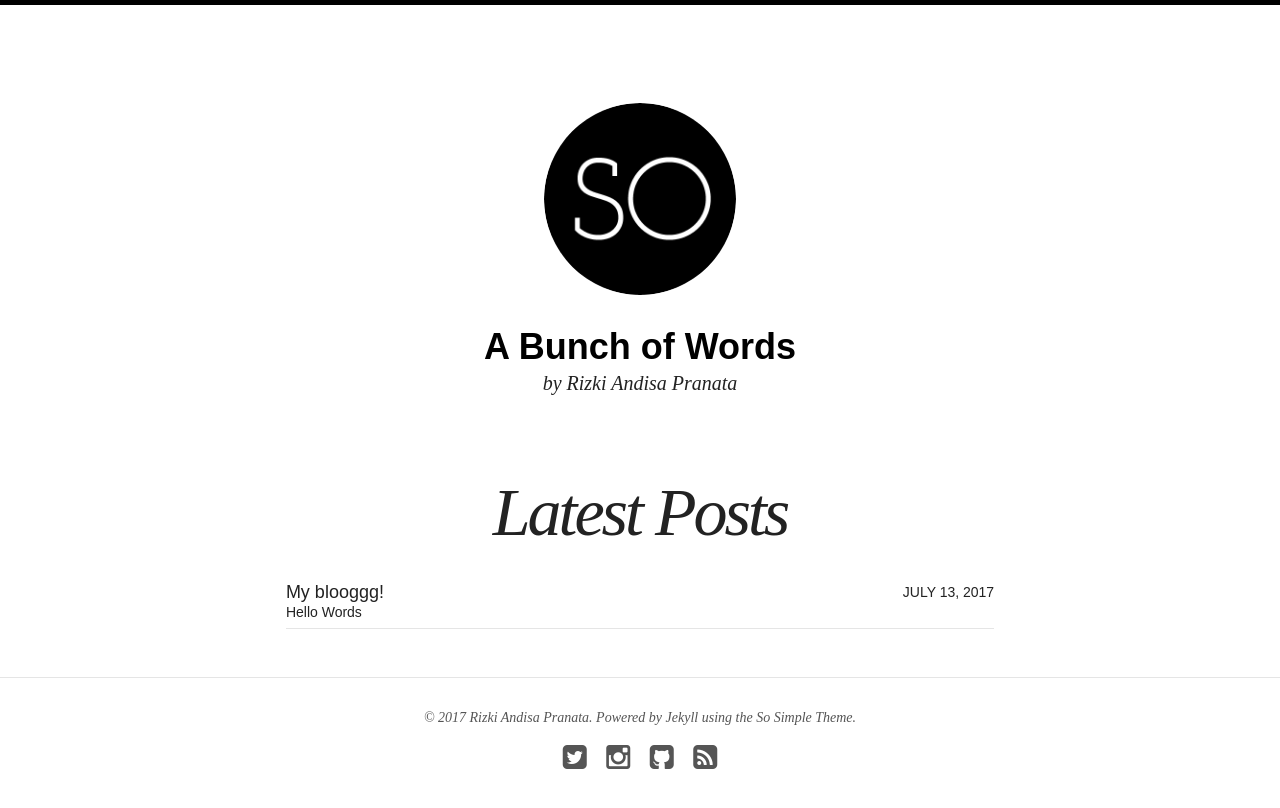
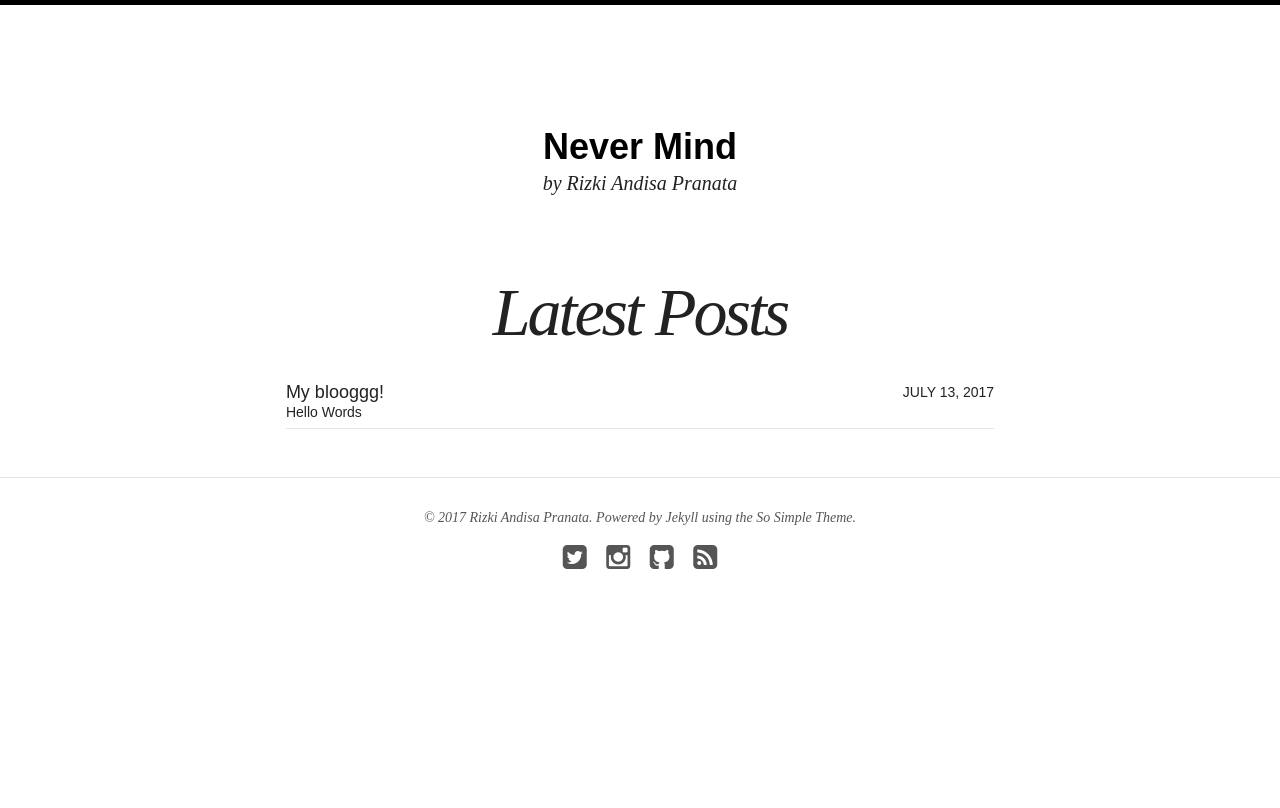
Before and after one commit to Rapranata/rapranata.github.io, a Jekyll site: the page built from index.html, in a window 1280 px wide. Shown: the top 808 px of the page. Built offline with Jekyll 4.4.1, drawn with Linux system fonts in a browser that asks for light colours; nearby versions of some CDN libraries.

Commit message:
change site title

```diff
--- a/_config.yml
+++ b/_config.yml
@@ -1,9 +1,9 @@
 # Site wide configuration
 
-title: A Bunch of Words
+title: Never Mind
 locale: en_US
 description: by Rizki Andisa Pranata
-logo: site-logo.png
+#logo: site-logo.png
 search: true
 url: https://rapranata.github.io
 
```
